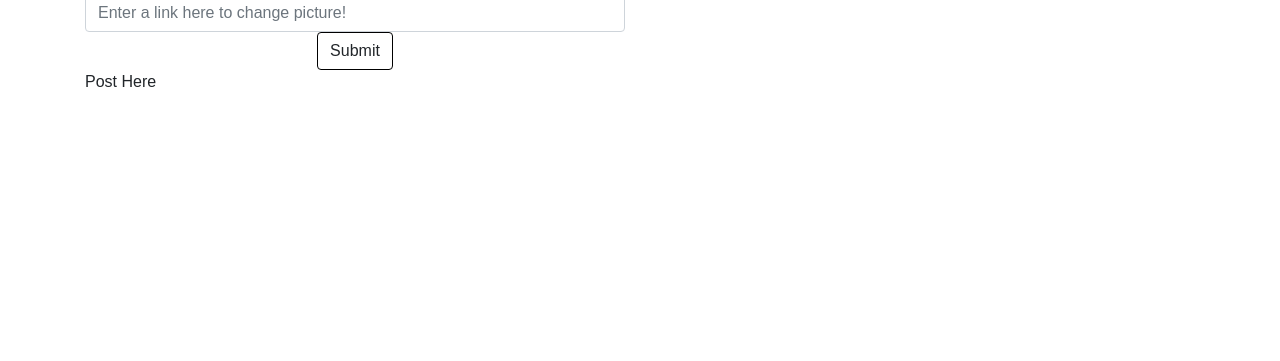
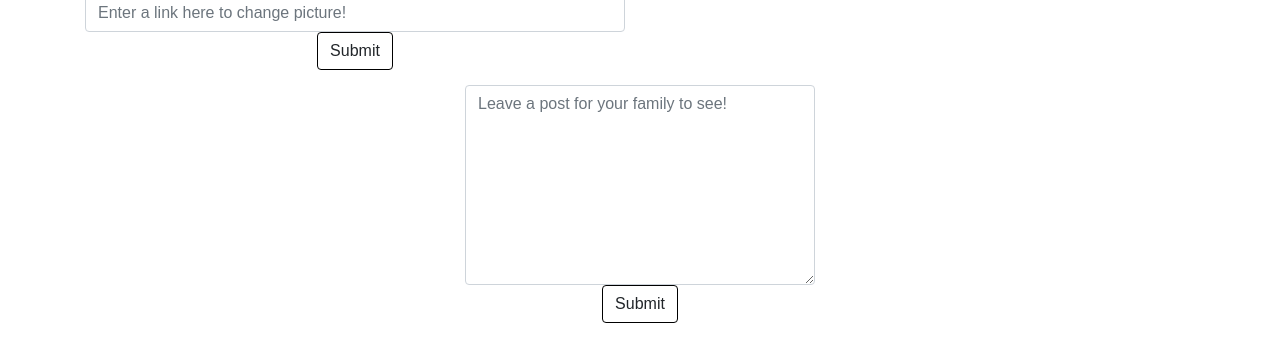
Before and after one commit to nguyenj0215/Famm, a React (Create React App) app in the folder create-react-express-jwt-master/client/: page /profile in a window 1280 px wide. Shown: the part 277-638 px from the top of the page. Built offline with nearby package versions, Linux system fonts and the light colour scheme; no server answers; sample sign-in values are in the browser's storage.

Commit message:
able to add post to database

```diff
--- a/create-react-express-jwt-master/client/src/components/Family/Family.js
+++ b/create-react-express-jwt-master/client/src/components/Family/Family.js
@@ -40,7 +40,7 @@ class Family extends Component {
             <div className='familyAddDiv'>
                 <form onSubmit={this.handleFormSubmit}>
 
-        <div className='familyNameDisplay'>Hi {this.state.username} you are currently connected to the {this.state.familyName ? this.state.familyName : "Join a family to get started!"} family!</div>
+                    <div className='familyNameDisplay'>Hi {this.state.username} you are currently connected to the {this.state.familyName ? this.state.familyName : "Join a family to get started!"} family!</div>
 
                     <input
                         type="text"
--- a/create-react-express-jwt-master/client/src/components/PersonalPic/PersonalPic.css
+++ b/create-react-express-jwt-master/client/src/components/PersonalPic/PersonalPic.css
@@ -4,7 +4,7 @@
 }
 .personalPic {
     border: 1px solid black;
-    width: 225px;
+    width: 100%;
     height: 200px;
 }
 .addPic {
--- a/create-react-express-jwt-master/client/src/components/Post/Post.css
+++ b/create-react-express-jwt-master/client/src/components/Post/Post.css
@@ -0,0 +1,13 @@
+.postAddDiv {
+    margin: 0 auto;
+    text-align: center;
+    margin-top: 15px;
+}
+#postingTextBox {
+    text-align: none;
+    height: 200px;
+    width: 350px;
+}
+.addPostSubmit {
+    border: 1px solid black;
+}
--- a/create-react-express-jwt-master/client/src/components/Post/Post.js
+++ b/create-react-express-jwt-master/client/src/components/Post/Post.js
@@ -1,13 +1,57 @@
 import React, { Component } from "react";
 import withAuth from './../withAuth';
 import './Post.css';
+import API from "../../utils/API";
 
 class Post extends Component {
 
+    state = {
+        username: "",
+        recentPost: "",
+        inputValue: "",
+        familyName: ""
+    };
+
+    componentDidMount() {
+
+        API.getUser(this.props.user.id).then(res => {
+            this.setState({
+                username: res.data.username,
+                familyName: res.data.family
+            })
+        })
+    }
+
+    handleInputChange = event => {
+        this.setState({
+            inputValue: event.target.value
+        });
+    };
+
+    handleFormSubmit = event => {
+        event.preventDefault();
+
+        API.getUser(this.props.user.id).then(res => {
+            API.addPost(this.state.username, this.state.inputValue)
+        });
+    };
+
     render() {
         return (
-            <div className='col-sm-12'>
-                Post Here
+            <div className='postAddDiv'>
+                <form onSubmit={this.handleFormSubmit}>
+
+                    <textarea
+                        value={this.state.value}
+                        className="form-control"
+                        id="postingTextBox"
+                        placeholder="Leave a post for your family to see!"
+                        onChange={this.handleInputChange}
+                    />
+
+                    <button type="submit" className="btn addPostSubmit">Submit</button>
+
+                </form>
             </div>
         )
     }
--- a/create-react-express-jwt-master/client/src/utils/API.js
+++ b/create-react-express-jwt-master/client/src/utils/API.js
@@ -17,4 +17,8 @@ export default {
   addPictureURL: (username, personalPic) => {
     return axios.put('/api/addPicture', { username: username, personalPic: personalPic })
   },
+  //add a posting to your family
+  addPost: (username, post) => {
+    return axios.put('/api/addPost', {username: username, post: post})
+  }
 };
```
Also changed, not shown: 2 other files (tests, documents, lock files or other folders).
